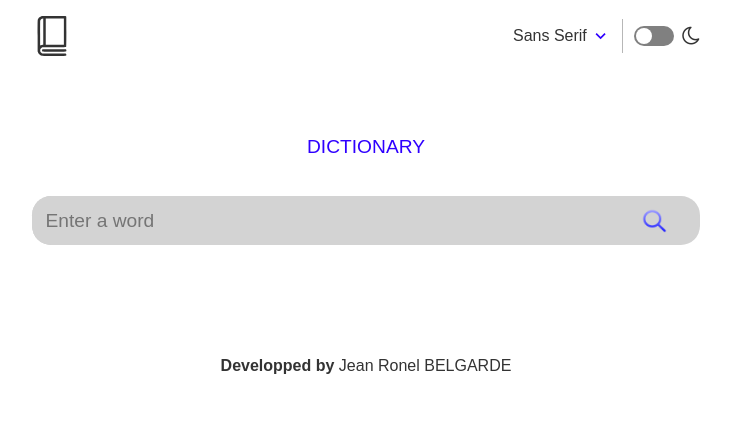
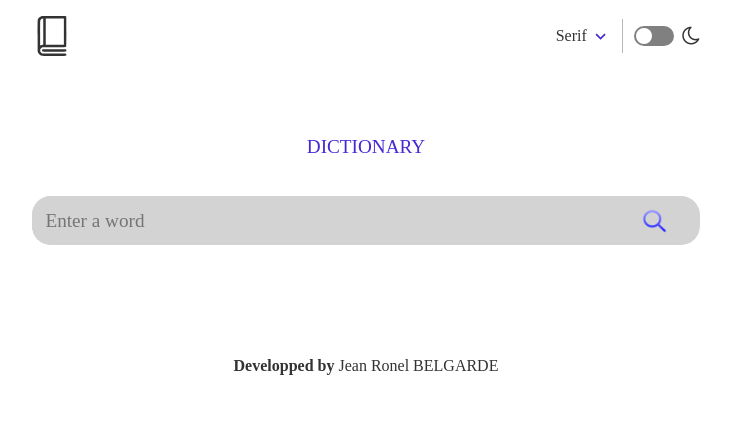
Before and after one commit to BelgardeJeanRonel/dictionaryapp.github.io, a plain HTML site: page index.html in a window 1280 px wide. Shown: the whole page, without its empty margins (274-1005 px from the left). Drawn offline with Linux system fonts and the light colour scheme.

Commit message:
mise à jour

```diff
--- a/css/_colors.scss
+++ b/css/_colors.scss
@@ -1,6 +1,6 @@
 $gray: rgb(142, 142, 142);
-$blue: rgb(47, 0, 255);
-$blue-alt: rgba(0, 0, 255, 0.459);
+$blue: rgb(71, 40, 212);
+$blue-alt: rgba(67, 67, 196, 0.459);
 
 :root{
     --body : white;
--- a/css/_footer.scss
+++ b/css/_footer.scss
@@ -1,5 +1,6 @@
 footer{
     margin-top: 4em;
+    padding-bottom: 4em;
     text-align: center;
 
     span{
--- a/css/_header.scss
+++ b/css/_header.scss
@@ -48,7 +48,7 @@
                 width: .7em;
                 height: .7em;
                 color: $blue;
-                transform: translateY(30%);
+                transform: translateY(33%);
             }
         }
 
--- a/css/_main.scss
+++ b/css/_main.scss
@@ -120,7 +120,7 @@ form{
     @include listDefinitions();
 
     &--example{
-        margin-top: .6em;
+        margin-top: .3em;
         color: $gray;
     }
 }
--- a/css/style.scss
+++ b/css/style.scss
@@ -29,7 +29,9 @@
     ul{
         list-style: none;
         padding: 1em;
-        & li::before{
+        li{
+            margin-bottom: .5em;
+            &::before{
                 content: "\2022";
                 color: $blue;
                 font-weight: bold;
@@ -37,8 +39,9 @@
                 width: 1em;
                 margin-left: -1em;
                 font-size: 1.2em;
-            // font-family: serif
             }
+        }
+
     }
 }
 
--- a/index.html
+++ b/index.html
@@ -19,10 +19,10 @@
 
       <div class="header__right">
         <div class="btn-serif">
-          <span>Sans Serif</span>
+          <span>Sans serif</span>
           <ul class="dropdown">
             <li class="serif">Serif</li>
-            <li class="sans-serif">Sans Serif</li>
+            <li class="sans-serif">Sans serif</li>
           </ul>
           <svg class="icon-arrow">
             <use class="icon" xlink:href="svg/spriteIconArrow.svg#icon-arrow-down"></use>
--- a/js/font-family.js
+++ b/js/font-family.js
@@ -1,3 +1,5 @@
+import { getItemInLocalStorage, isActive, moveToLocalStorage } from "./functions.js";
+
 export const fontFamily = {
     init : function() {
         const btnFont = document.querySelector(".btn-serif");
@@ -23,12 +25,16 @@ export const fontFamily = {
             document.body.style.fontFamily = "serif";
             inputUser.style.fontFamily = "serif";
             textValue.innerHTML = "Serif";
+
+            fontFamily.saveFontInStorage();
         })
 
         sansSerif.addEventListener("click", function() {
             document.body.style.fontFamily = "sans-serif";
             inputUser.style.fontFamily = "sans-serif";
-            textValue.innerHTML = "Sans Serif";
+            textValue.innerHTML = "Sans serif";
+
+            fontFamily.saveFontInStorage();
         })
 
         document.querySelector("main").addEventListener("click", function() {
@@ -50,5 +56,37 @@ export const fontFamily = {
                 iconArrow.setAttribute("xlink:href", "svg/spriteIconArrow.svg#icon-arrow-down");
             }
         })
+
+        fontFamily.loadFontInStorage();
+    },
+
+    saveFontInStorage : function() {
+
+        let fontFamily;
+
+        if (document.body.style.fontFamily === "sans-serif") {
+            fontFamily = "sans-serif";
+        }else{
+            fontFamily = "serif";
+        }
+
+        moveToLocalStorage("fontFamily", fontFamily);
+    },
+
+    loadFontInStorage : function() {
+        const fontFamily = getItemInLocalStorage("fontFamily");
+        const textValue = document.querySelector(".btn-serif span");
+        const inputUser = document.querySelector("#input__user");
+
+        if (fontFamily === "sans-serif") {
+            document.body.style.fontFamily = "sans-serif";
+            inputUser.style.fontFamily = "sans-serif";
+            textValue.innerHTML = "Sans serif";
+        }else{
+            document.body.style.fontFamily = "serif";
+            inputUser.style.fontFamily = "serif";
+            textValue.innerHTML = "Serif";
+        }
+
     }
 }
--- a/js/functions.js
+++ b/js/functions.js
@@ -35,3 +35,17 @@ export function createTemplate() {
     document.querySelector(".source").innerHTML = `
     <span></span><a href="" target="_blank"> <i class="fa fa-external-link"></i></a>`;
 }
+
+export function isActive(element, classe) {
+  const response = element.classList.contains(classe);
+
+  return response;
+}
+
+export function moveToLocalStorage(keyLocalStarage, value) {
+  localStorage.setItem(keyLocalStarage, JSON.stringify(value));
+}
+
+export function getItemInLocalStorage(key) {
+  return JSON.parse(localStorage.getItem(key));
+}
--- a/js/theme.js
+++ b/js/theme.js
@@ -1,6 +1,11 @@
+import { getItemInLocalStorage, isActive, moveToLocalStorage } from "./functions.js";
+
+
 export const theme = {
     init : function() {
         theme.themeEvent();
+
+        theme.loadDarkModeInStorage();
     },
 
     themeEvent : function() {
@@ -12,14 +17,35 @@ export const theme = {
 
             body.classList.toggle("theme-dark");
 
+            theme.saveDarkModeInStorage();
+
             if (body.classList.contains("theme-dark")) {
                 circle.style.float = "right";
-                btnDark.style.background = "blue";
+                btnDark.style.background = "rgb(78, 49, 210)";
             }else{
                 circle.style.float = "left";
                 btnDark.style.background = "gray";
             }
         })
 
+    },
+
+    saveDarkModeInStorage : function() {
+
+        const isDarkMode = isActive(document.querySelector("body"), "theme-dark");
+
+        moveToLocalStorage("darkMode", isDarkMode);
+    },
+
+    loadDarkModeInStorage : function() {
+        const isDarkMode = getItemInLocalStorage("darkMode");
+
+        if (isDarkMode) {
+            document.body.classList.add("theme-dark");
+
+            document.querySelector(".mode__btn").style.background = "rgb(78, 49, 210)";
+            document.querySelector(".circle").style.float = "right";
+        }
+
     }
 }
```
Also changed, not shown: css/style.css, 1 other file. Lines whose indentation alone changed are shown as unchanged.
